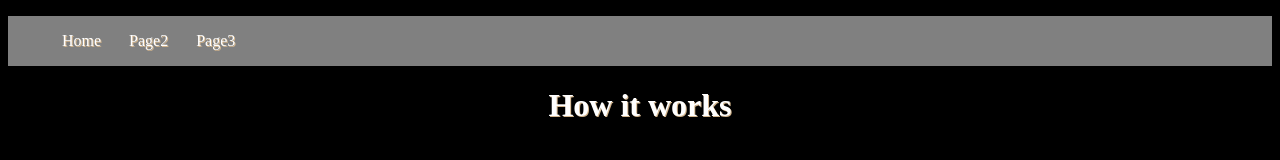
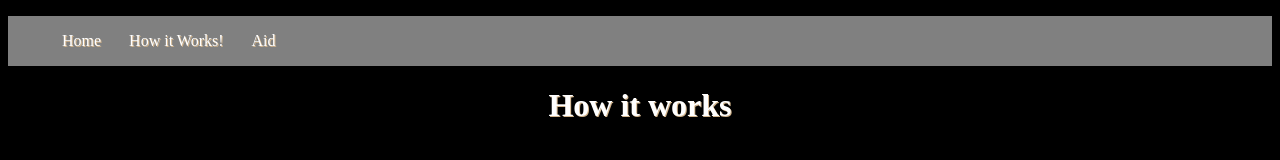
Before and after one commit to saghoghovbia/Humanitarian, a plain HTML site: page Pg2.html in a window 1280 px wide. Shown: the top 160 px of the page. Drawn offline with Linux system fonts and the light colour scheme.

Commit message:
Update Pg2.html

```diff
--- a/Pg2.html
+++ b/Pg2.html
@@ -228,8 +228,8 @@ p{
 
 	<ul>
 		<li><a href="index.html">Home</a></li>
-		<li><a href="Pg2.html">Page2</a></li>
-		<li><a href="Pg3.html">Page3</a></li>
+		<li><a href="Pg2.html">How it Works!</a></li>
+		<li><a href="Pg3.html">Aid</a></li>
 	</ul>
 
 
```
